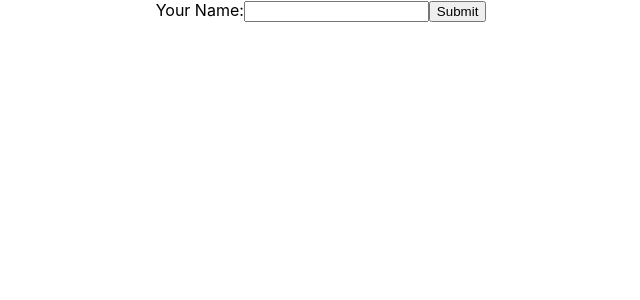
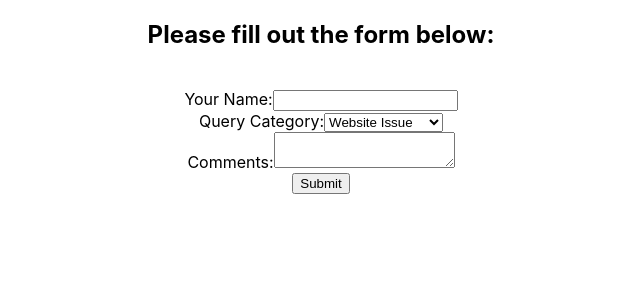
Before and after one commit to DanTaylor28/gitpod-react, a React (Create React App) app in the folder my-app/: page / in a window 1280 px wide. Shown: the top 300 px of the page, without its empty margins (319-959 px from the left). Built offline with nearby package versions, Linux system fonts and the light colour scheme.

Commit message:
Add extra fields to form and handle submit using react

```diff
--- a/my-app/src/components/ControlledForms.js
+++ b/my-app/src/components/ControlledForms.js
@@ -5,7 +5,10 @@
       super(props)
 
       this.state = {
-         name: ''
+         name: '',
+         category: 'website',
+         comments: ''
+
       }
     }
 
@@ -15,16 +18,68 @@
       })
     }
 
+    handleCategoryChange = (event) => {
+      this.setState({
+        category: event.target.value
+      })
+    }
+
+    handleCommentsChange = (event) => {
+      this.setState({
+        comments: event.target.value
+      })
+    }
+
+    handleSubmit = (event) => {
+      // prevents form from doing default process, ie get request then refresh page
+      event.preventDefault();
+      console.log(this.state)
+    }
+
+    // This one arrow function could handle all the form changes in 1
+    // making the 3 above functions unnecessary
+
+    // handleChange = (event) => {
+    //   const {name, value} = event.target
+    //   this.setState({
+    //     [name]: value
+    //   })
+    // }
+
     render() {
         return (
         <div>
-            <form>
+            <form onSubmit={this.handleSubmit}>
+              <h2>Please fill out the form below:</h2>
+              <br />
+              <div>
                 <label htmlFor='id-name' >Your Name:</label>
                 <input value={this.state.name}
                 id='id-name'
                 name='name'
                 type='text'
                 onChange={this.handleNameChange} />
+              </div>
+              <div>
+                <label htmlFor='id-category' >Query Category:</label>
+                <select
+                value={this.state.category}
+                id='id-category'
+                name='category'
+                onChange={this.handleCategoryChange}>
+                  <option value='website'>Website Issue</option>
+                  <option value='order'>Order Issue</option>
+                  <option value='general'>General Enquiry</option>
+                </select>
+              </div>
+              <div>
+                <label htmlFor='id-comments'>Comments:</label>
+                <textarea
+                value={this.state.comments}
+                id='id-comments'
+                name='comments'
+                onChange={this.handleCommentsChange}/>
+              </div>
                 <input type='submit' value='Submit' />
             </form>
         </div>
```
